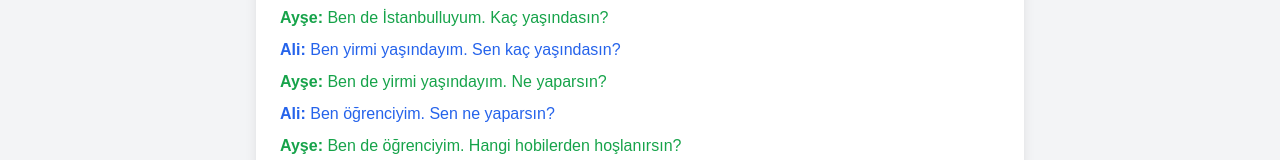
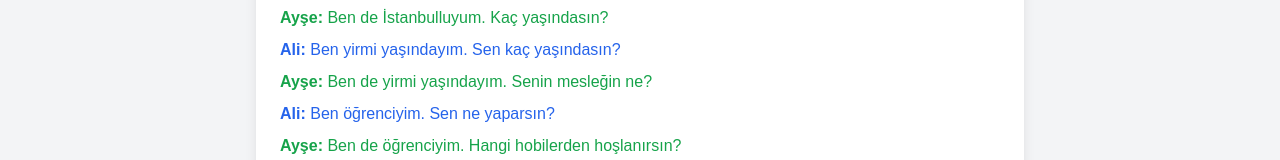
Before and after one commit to smmalik3/turkish, a Next.js app: page /conversation in a window 1280 px wide. Shown: the part 250-410 px from the top of the page. Built offline with nearby package versions, Linux system fonts and the light colour scheme.

Commit message:
updated language in conversation

```diff
--- a/src/pages/conversation.tsx
+++ b/src/pages/conversation.tsx
@@ -7,7 +7,7 @@ const conversation = [
   { speaker: 'Ali', text: 'Ben İstanbulluyum. Sen nerelisin?' },
   { speaker: 'Ayşe', text: 'Ben de İstanbulluyum. Kaç yaşındasın?' },
   { speaker: 'Ali', text: 'Ben yirmi yaşındayım. Sen kaç yaşındasın?' },
-  { speaker: 'Ayşe', text: 'Ben de yirmi yaşındayım. Ne yaparsın?' },
+  { speaker: 'Ayşe', text: 'Ben de yirmi yaşındayım. Senin mesleğin ne?' },
   { speaker: 'Ali', text: 'Ben öğrenciyim. Sen ne yaparsın?' },
   { speaker: 'Ayşe', text: 'Ben de öğrenciyim. Hangi hobilerden hoşlanırsın?' },
   { speaker: 'Ali', text: 'Kitap okumayı ve yüzmeyi seviyorum. Senin hobilerin neler?' },
@@ -16,7 +16,7 @@ const conversation = [
 
 const questions = [
   { question: 'What is Ayşe\'s hobby?', answer: ['resim yapmayı', 'müzik dinlemeyi'] },
-  { question: 'Where is Ali from?', answer: ['Istanbul'] },
+  { question: 'Where is Ali from?', answer: ['Istanbul', 'Istanbullu', 'istanbul', 'istanbullu'] },
   { question: 'How old is Ayşe?', answer: ['yirmi', '20'] },
   { question: 'What is Ali\'s profession?', answer: ['öğrenci'] },
   { question: 'Ali enjoys reading books and what else?', answer: ['yüzmek'] },
```
